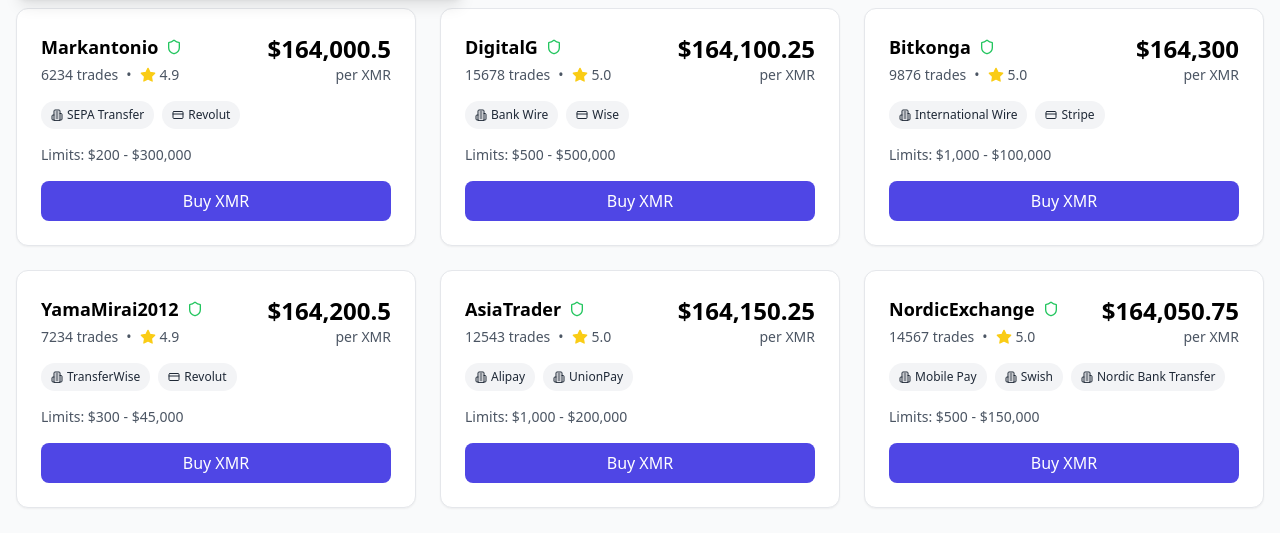
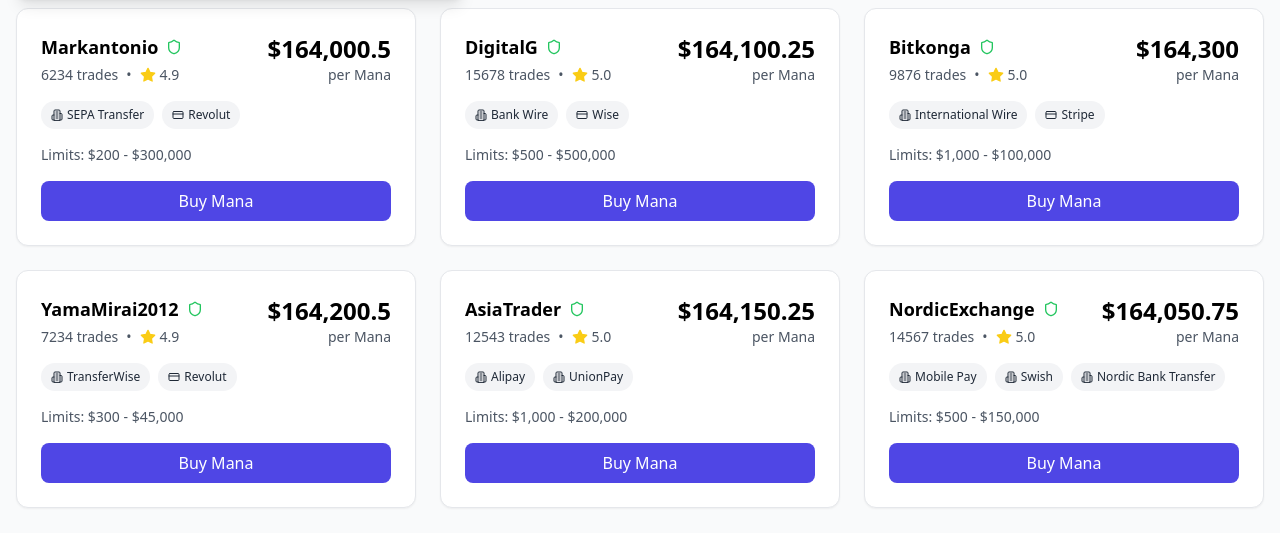
Before and after one commit to aimwizards/ugandacoin1, a React (Vite) app: page / in a window 1280 px wide. Shown: the part 785-1318 px from the top of the page. Built offline with nearby package versions, Linux system fonts and the light colour scheme.

Commit message:
Update OfferCard.tsx

```diff
--- a/src/components/Offers/OfferCard.tsx
+++ b/src/components/Offers/OfferCard.tsx
@@ -43,7 +43,7 @@
         </div>
         <div className="text-right">
           <div className="text-2xl font-bold">${price.toLocaleString()}</div>
-          <div className="text-sm text-gray-600">per XMR</div>
+          <div className="text-sm text-gray-600">per Mana</div>
         </div>
       </div>
 
@@ -61,7 +61,7 @@
         to={`/trade/${username}`}
         className="block w-full text-center bg-indigo-600 text-white py-2 rounded-lg hover:bg-indigo-700 transition-colors"
       >
-        {type === 'buy' ? 'Buy XMR' : 'Sell XMR'}
+        {type === 'buy' ? 'Buy Mana' : 'Sell Mana'}
       </Link>
     </div>
   );
```
